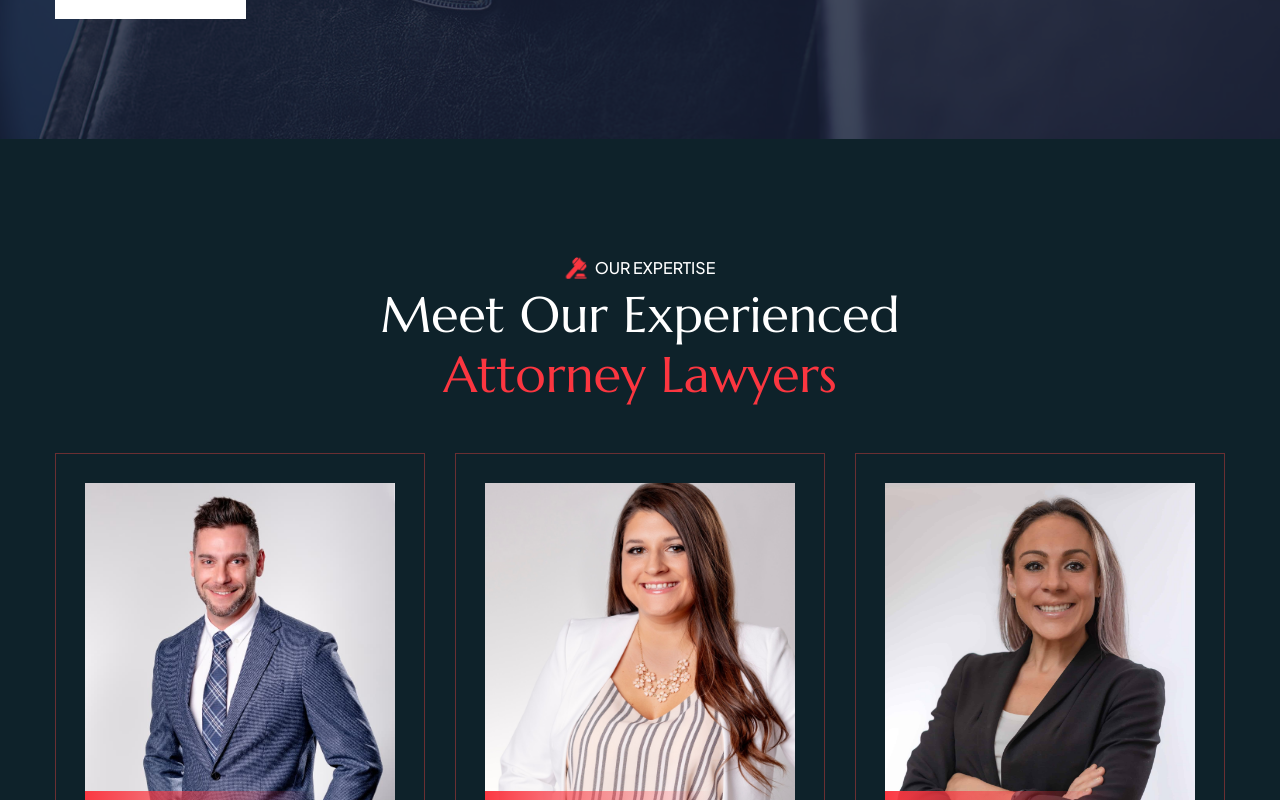
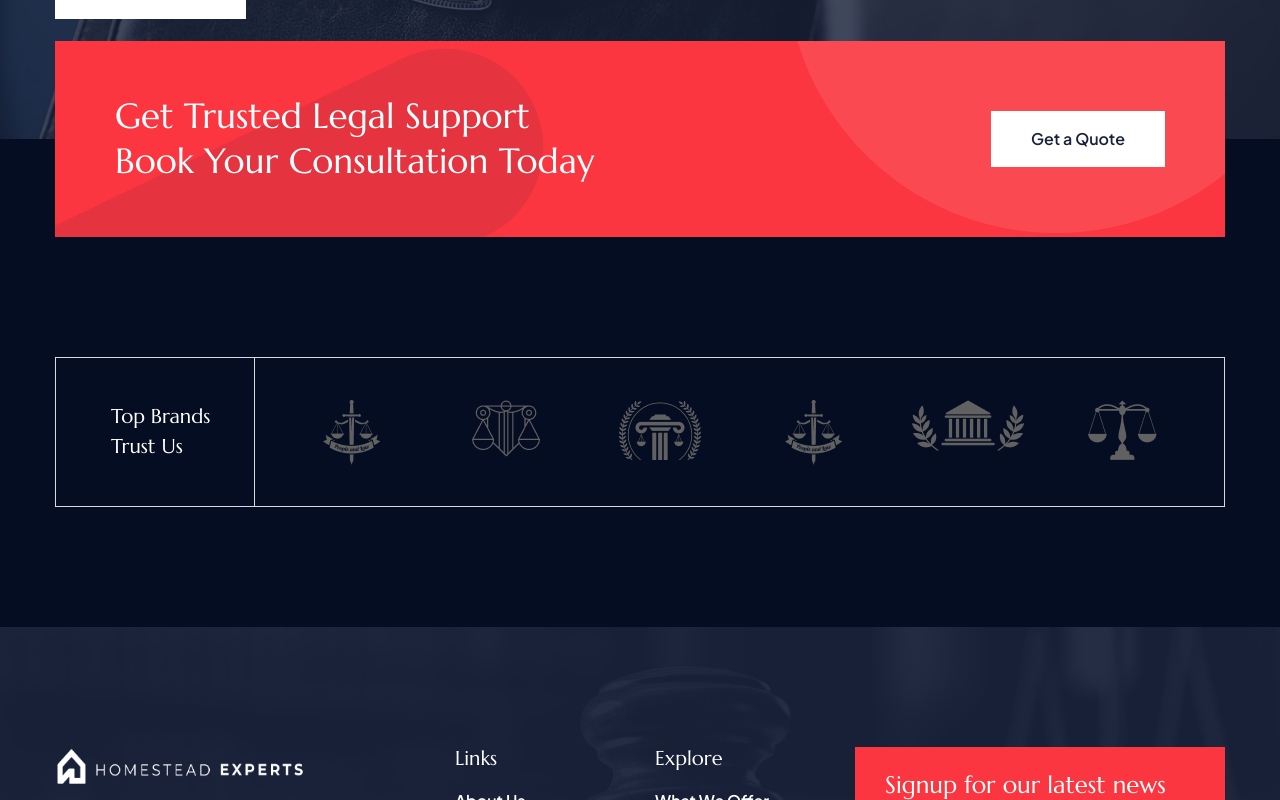
Before and after one commit to pritam-shinde/homestead-experts, a Next.js app: page /about in a window 1280 px wide. Shown: the part 2560-3360 px from the top of the page. Built offline with nearby package versions, Linux system fonts and the light colour scheme; a web font is replaced by a local one.

Commit message:
updating inner pages content

```diff
--- a/src/app/about/page.jsx
+++ b/src/app/about/page.jsx
@@ -1,6 +1,5 @@
 "use client";
 
-import Banner6Team from "@/sections/home/Banner6Team";
 import HammerIcon from "@/sections/icons/HammerIcon";
 import { useEffect } from "react";
 
@@ -249,7 +248,7 @@ const About = () => {
                         </div>
                     </div>
                 </section>
-                <Banner6Team />
+                {/* <Banner6Team /> */}
                 {/* <Testimonials /> */}
 
                 <section className="cta-three">
--- a/src/app/page.js
+++ b/src/app/page.js
@@ -220,7 +220,7 @@ export default function Home() {
         <Banner4CaseStrategy />
 
         {/* team section */}
-        <Banner6Team />
+        {/* <Banner6Team /> */}
 
         <Banner8Contact />
       </div>
```
